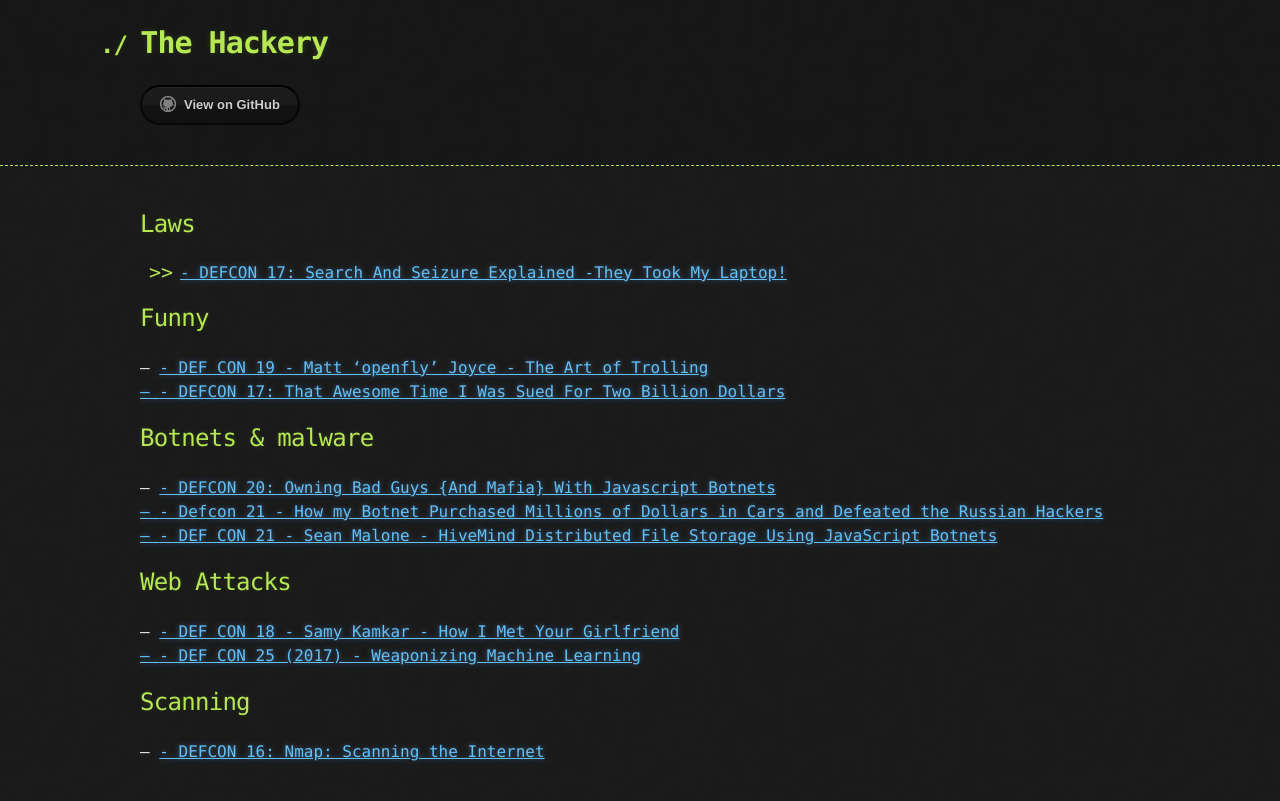
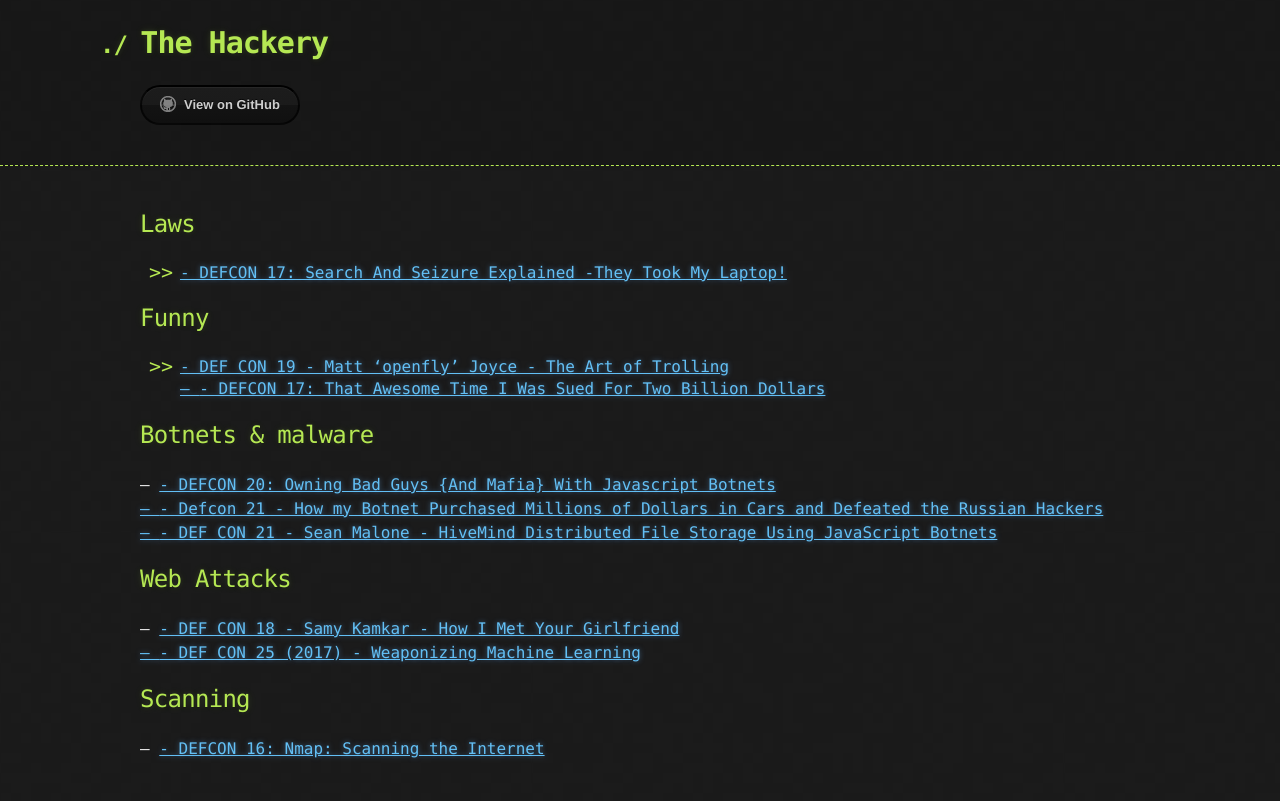
Before and after one commit to The-Hackery/The-hackery, a Jekyll site: the page built from defcon/defcon.md, in a window 1280 px wide. Shown: the top 801 px of the page. Built offline with Jekyll 4.4.1, drawn with Linux system fonts in a browser that asks for light colours; the repository's description, which GitHub fills in, is left out; our own code applies the rules of GitHub Pages for plain Markdown files.

```diff
--- a/defcon/defcon.md
+++ b/defcon/defcon.md
@@ -6,7 +6,7 @@ layout: default
  - <a href="https://www.youtube.com/watch?v=ibQGWXfWc7c"> -  DEFCON 17: Search And Seizure Explained -They Took My Laptop!<br>
 
 ## Funny
- -- <a href="https://www.youtube.com/watch?v=vcAHbvTlpKA"> - DEF CON 19 - Matt 'openfly' Joyce - The Art of Trolling<br>
+ -  <a href="https://www.youtube.com/watch?v=vcAHbvTlpKA"> - DEF CON 19 - Matt 'openfly' Joyce - The Art of Trolling<br>
  -- <a href="https://www.youtube.com/watch?v=KSWqx8goqSY"> - DEFCON 17: That Awesome Time I Was Sued For Two Billion Dollars<br>
 
 
```
